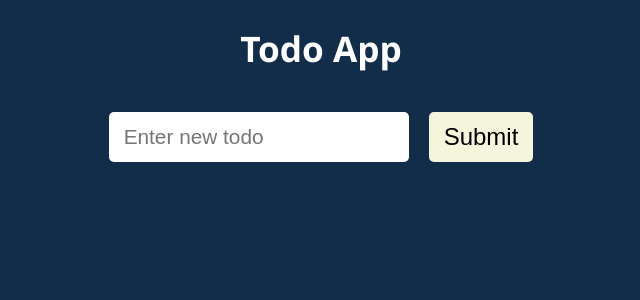
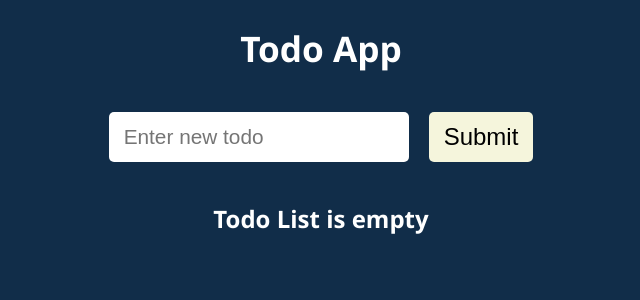
Before and after one commit to SHEENSHEELLA/TodoApp_v1, a React (Create React App) app: page / in a window 1280 px wide. Shown: the top 300 px of the page, without its empty margins (319-959 px from the left). Built offline with nearby package versions, Linux system fonts and the light colour scheme.

Commit message:
Add completing a task with a double click

```diff
--- a/src/App.js
+++ b/src/App.js
@@ -10,10 +10,14 @@ function App() {
     setTodos([...todos, text])
   }
 
+  const deleteTodoHandler = (index) => {
+    setTodos(todos.filter((todo, idx) => idx !== index))
+  }
+
   return <div className="App">
     <h1>Todo App</h1>
-    <TodoForm addTodo = {addTodoHandler}/>
-    <TodoList todos={todos} />
+    <TodoForm addTodo={addTodoHandler} />
+    <TodoList todos={todos} deleteTodo={deleteTodoHandler} />
   </div>
 }
 
--- a/src/components/Todos/Todo.js
+++ b/src/components/Todos/Todo.js
@@ -1,8 +1,8 @@
 import styles from './Todo.module.css'
 
-function Todo({ todo }) {
+function Todo({ todo, index, deleteTodo }) {
   return (
-    <div className={styles.todo}>
+    <div className={styles.todo} onDoubleClick={() => deleteTodo(index)}>
       <div className={styles.todoText}>{todo}</div>
     </div>
   )
--- a/src/components/Todos/TodoList.js
+++ b/src/components/Todos/TodoList.js
@@ -1,10 +1,12 @@
 import Todo from './Todo'
 import styles from './TodoList.module.css'
 
-function TodoList({ todos }) {
+function TodoList({ todos, deleteTodo }) {
   return (
     <div className={styles.todoListContainer}>
-      {todos.map((todo, index) => <Todo key={index} todo={todo} />)}
+      {!todos.length
+        ? <h2>Todo List is empty</h2>
+        : todos.map((todo, index) => <Todo key={index} todo={todo} index={index} deleteTodo={deleteTodo} />)}
     </div>
   )
 }
```
